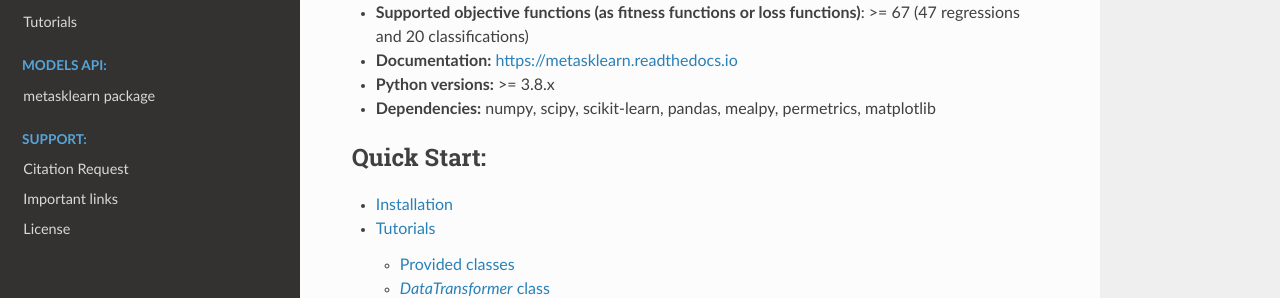
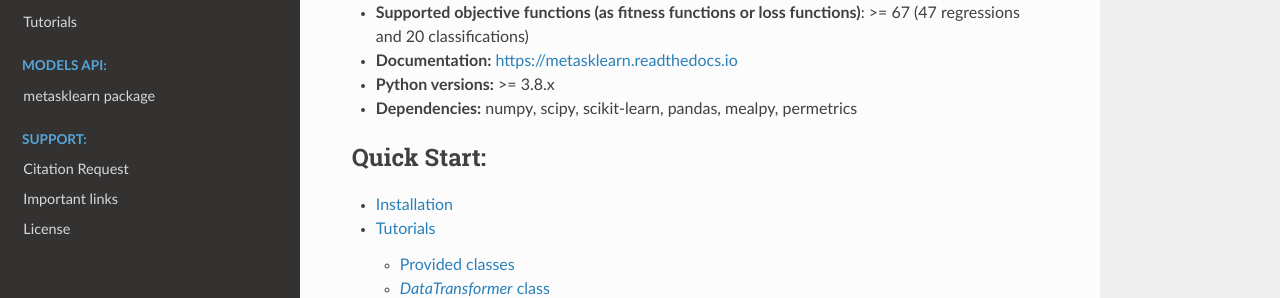
Before and after one commit to thieu1995/MetaSklearn, a Sphinx documentation site: the page built from docs/source/index.rst, in a window 1280 px wide and 900 px high, scrolled down 352 px. Shown: the part 159-457 px from the top of the window. Built offline with Sphinx 7.4.7 and the Read the Docs theme 3.1.0, drawn with Linux system fonts in a browser that asks for light colours.

Commit message:
Update docs

```diff
--- a/docs/source/index.rst
+++ b/docs/source/index.rst
@@ -50,7 +50,7 @@
 * **Supported objective functions (as fitness functions or loss functions)**: >= 67 (47 regressions and 20 classifications)
 * **Documentation:** https://metasklearn.readthedocs.io
 * **Python versions:** >= 3.8.x
-* **Dependencies:** numpy, scipy, scikit-learn, pandas, mealpy, permetrics, matplotlib
+* **Dependencies:** numpy, scipy, scikit-learn, pandas, mealpy, permetrics
 
 
 .. toctree::
--- a/docs/source/pages/quick_start.rst
+++ b/docs/source/pages/quick_start.rst
@@ -143,7 +143,8 @@
         scoring="AS",  # or any custom scoring like "F1_macro"
         seed=42,
         n_jobs=2,
-        verbose=True
+        verbose=True,
+        mode='single', n_workers=None, termination=None
     )
 
     searcher.fit(X_train, y_train)
```
